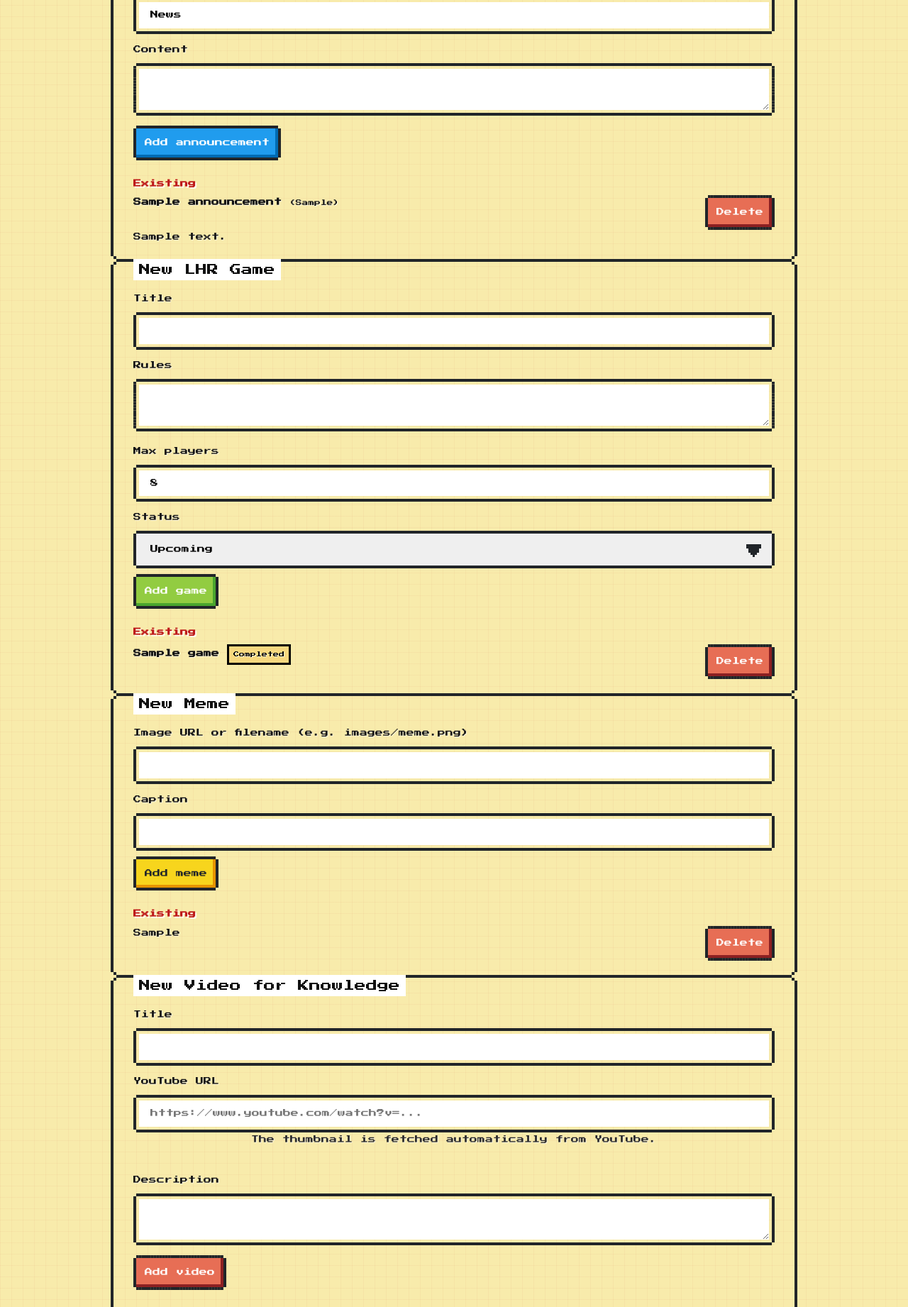
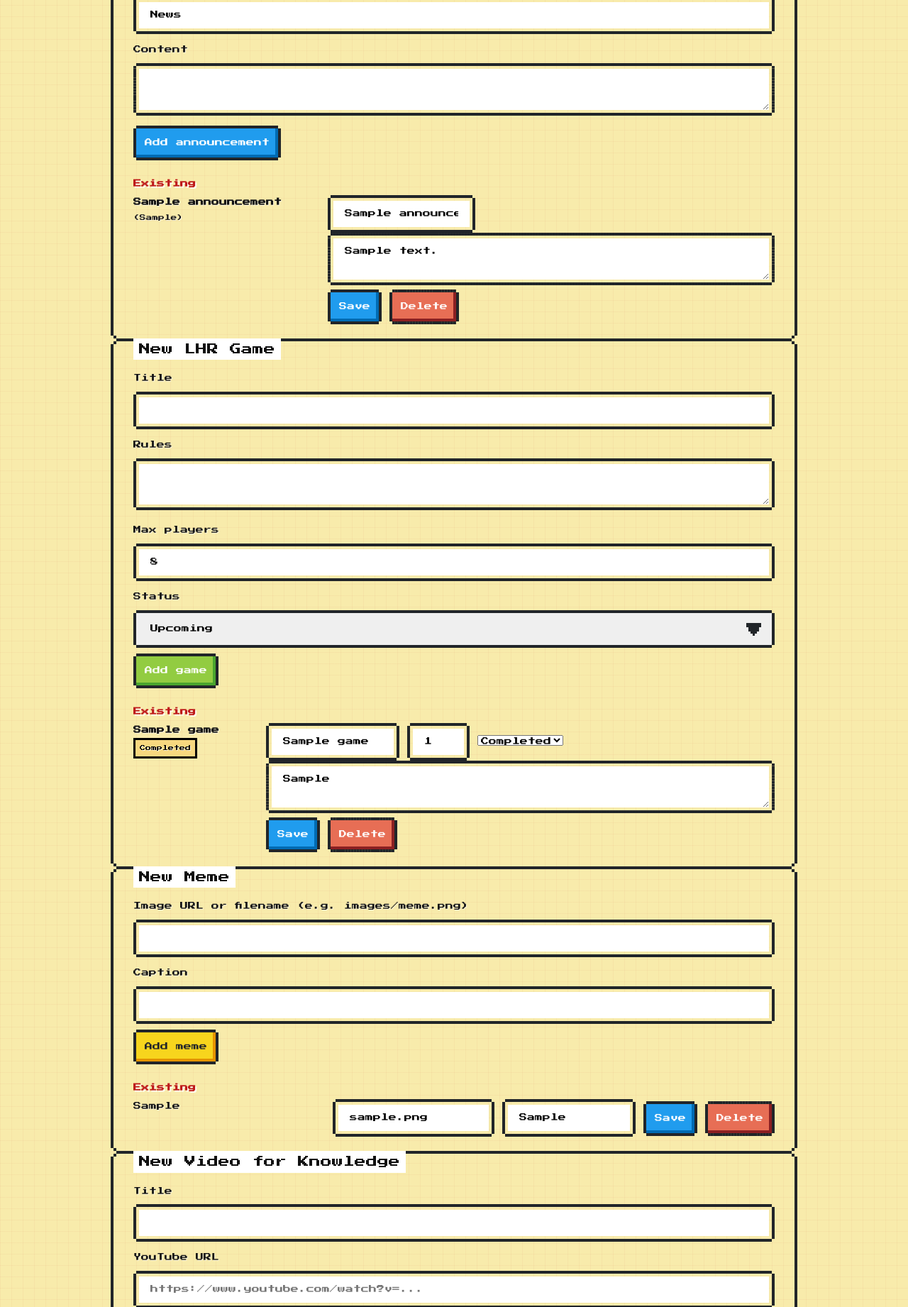
Before and after one commit to asaadzx/C_Dungeons_Dragons, a Flask app: page /admin in a window 1280 px wide. Shown: the part 425-2267 px from the top of the page at 71% size. Run offline with Flask 3, Linux system fonts and the light colour scheme; a user stored in the database is signed in; tables that the repository leaves empty hold one stand-in row (values such as "Sample post"); some libraries are stand-ins or nearby versions.

Commit message:
events: real calendar date + attendance audit log + admin edit/delete + Arabic RTL support

```diff
--- a/app/admin/routes.py
+++ b/app/admin/routes.py
@@ -10,7 +10,7 @@ from flask_login import current_user, login_required
 
 from . import bp
 from ..extensions import db
-from ..models import Announcement, LhrGame, Meme, TedTalk
+from ..models import Announcement, AttendanceAudit, LhrGame, Meme, TedTalk
 
 
 def _extract_youtube_id(url):
@@ -36,6 +36,7 @@ def index():
         games=LhrGame.query.order_by(LhrGame.id).all(),
         memes=Meme.query.order_by(Meme.id.desc()).all(),
         ted_talks=TedTalk.query.order_by(TedTalk.id.desc()).all(),
+        audits=AttendanceAudit.query.order_by(AttendanceAudit.created_at.desc()).limit(20).all(),
     )
 
 
@@ -51,6 +52,27 @@ def add_announcement():
     db.session.add(Announcement(title=title[:200], content=content, category=category[:20]))
     db.session.commit()
     flash("Announcement added.", "success")
+    return redirect(url_for("admin.index"))
+
+
+@bp.route("/admin/announcement/<int:item_id>/edit", methods=["POST"])
+@login_required
+def edit_announcement(item_id):
+    item = db.session.get(Announcement, item_id)
+    if not item:
+        flash("Announcement not found.", "error")
+        return redirect(url_for("admin.index"))
+    title = request.form.get("title", "").strip()
+    content = request.form.get("content", "").strip()
+    category = request.form.get("category", "News").strip() or "News"
+    if not title or not content:
+        flash("Title and content are required.", "error")
+        return redirect(url_for("admin.index"))
+    item.title = title[:200]
+    item.content = content
+    item.category = category[:20]
+    db.session.commit()
+    flash("Announcement updated.", "success")
     return redirect(url_for("admin.index"))
 
 
@@ -86,6 +108,32 @@ def add_lhr():
     return redirect(url_for("admin.index"))
 
 
+@bp.route("/admin/lhr/<int:item_id>/edit", methods=["POST"])
+@login_required
+def edit_lhr(item_id):
+    item = db.session.get(LhrGame, item_id)
+    if not item:
+        flash("Game not found.", "error")
+        return redirect(url_for("admin.index"))
+    title = request.form.get("title", "").strip()
+    rules = request.form.get("rules", "").strip()
+    if not title or not rules:
+        flash("Game title and rules are required.", "error")
+        return redirect(url_for("admin.index"))
+    try:
+        max_players = int(request.form.get("max_players") or item.max_players)
+    except ValueError:
+        max_players = item.max_players
+    status = request.form.get("status", item.status).strip() or item.status
+    item.title = title[:200]
+    item.rules = rules
+    item.max_players = max_players
+    item.status = status[:20]
+    db.session.commit()
+    flash("LHR game updated.", "success")
+    return redirect(url_for("admin.index"))
+
+
 @bp.route("/admin/lhr/<int:item_id>/delete", methods=["POST"])
 @login_required
 def delete_lhr(item_id):
@@ -110,6 +158,25 @@ def add_meme():
     db.session.add(Meme(image_url=image_url[:300], caption=caption))
     db.session.commit()
     flash("Meme added.", "success")
+    return redirect(url_for("admin.index"))
+
+
+@bp.route("/admin/meme/<int:item_id>/edit", methods=["POST"])
+@login_required
+def edit_meme(item_id):
+    item = db.session.get(Meme, item_id)
+    if not item:
+        flash("Meme not found.", "error")
+        return redirect(url_for("admin.index"))
+    image_url = request.form.get("image_url", "").strip()
+    caption = request.form.get("caption", "").strip()
+    if not image_url:
+        flash("Image URL or filename is required.", "error")
+        return redirect(url_for("admin.index"))
+    item.image_url = image_url[:300]
+    item.caption = caption
+    db.session.commit()
+    flash("Meme updated.", "success")
     return redirect(url_for("admin.index"))
 
 
@@ -147,6 +214,36 @@ def add_ted():
     return redirect(url_for("admin.index"))
 
 
+@bp.route("/admin/ted/<int:item_id>/edit", methods=["POST"])
+@login_required
+def edit_ted(item_id):
+    item = db.session.get(TedTalk, item_id)
+    if not item:
+        flash("Video not found.", "error")
+        return redirect(url_for("admin.index"))
+    title = request.form.get("title", "").strip()
+    url = request.form.get("url", "").strip()
+    thumbnail = request.form.get("thumbnail", "").strip()
+    description = request.form.get("description", "").strip()
+    if not title or not url:
+        flash("Title and URL are required.", "error")
+        return redirect(url_for("admin.index"))
+    item.title = title[:300]
+    item.url = url[:500]
+    item.description = description
+    if thumbnail:
+        item.thumbnail = thumbnail[:300]
+    else:
+        video_id = _extract_youtube_id(url)
+        if video_id:
+            item.thumbnail = f"https://img.youtube.com/vi/{video_id}/hqdefault.jpg"
+        elif not item.thumbnail:
+            item.thumbnail = "images/ted-placeholder.png"
+    db.session.commit()
+    flash("Video for Knowledge updated.", "success")
+    return redirect(url_for("admin.index"))
+
+
 @bp.route("/admin/ted/<int:item_id>/delete", methods=["POST"])
 @login_required
 def delete_ted(item_id):
--- a/app/attendance/services.py
+++ b/app/attendance/services.py
@@ -2,7 +2,7 @@ import csv
 import io
 
 from ..extensions import db
-from ..models import AttendanceRecord, AttendanceSession, Student
+from ..models import AttendanceAudit, AttendanceRecord, AttendanceSession, Student
 
 # The only attendance states the app accepts. "late" counts as attended later.
 ALLOWED_STATUSES = {"present", "absent", "late"}
@@ -67,6 +67,9 @@ def save_attendance(day, statuses, notes, user_id):
         if student_id not in seen:
             db.session.delete(record)
 
+    db.session.add(
+        AttendanceAudit(session_id=session.id, changed_by=user_id, action="save", day=day)
+    )
     db.session.commit()
     return session
 
--- a/app/templates/admin/index.html
+++ b/app/templates/admin/index.html
@@ -30,12 +30,20 @@
                 <div class="admin-item">
                     <div class="row-between">
                         <div><strong>{{ a.title }}</strong> <small>({{ a.category }})</small></div>
-                        <form method="POST" action="{{ url_for('admin.delete_announcement', item_id=a.id) }}">
+                        <div>
+                            <form method="POST" action="{{ url_for('admin.edit_announcement', item_id=a.id) }}" style="display:inline">
+                                <input type="hidden" name="csrf_token" value="{{ csrf_token() }}">
+                                <input type="hidden" name="category" value="{{ a.category }}">
+                                <input class="nes-input" name="title" value="{{ a.title }}" style="width:200px">
+                                <textarea class="nes-textarea" name="content">{{ a.content }}</textarea>
+                                <button class="nes-btn is-primary" type="submit">Save</button>
+                            </form>
+                            <form method="POST" action="{{ url_for('admin.delete_announcement', item_id=a.id) }}" style="display:inline">
                                 <input type="hidden" name="csrf_token" value="{{ csrf_token() }}">
                                 <button class="nes-btn is-error" type="submit">Delete</button>
                             </form>
                         </div>
-                    <div>{{ a.content }}</div>
+                    </div>
                 </div>
             {% endfor %}
         {% else %}
@@ -67,12 +75,28 @@
         <h4 class="mt-2">Existing</h4>
         {% if games %}
             {% for g in games %}
-                <div class="admin-item row-between">
+                <div class="admin-item">
+                    <div class="row-between">
                         <div><strong>{{ g.title }}</strong> <span class="tag is-{{ g.status|lower }}">{{ g.status }}</span></div>
-                    <form method="POST" action="{{ url_for('admin.delete_lhr', item_id=g.id) }}">
+                        <div>
+                            <form method="POST" action="{{ url_for('admin.edit_lhr', item_id=g.id) }}" style="display:inline">
+                                <input type="hidden" name="csrf_token" value="{{ csrf_token() }}">
+                                <input class="nes-input" name="title" value="{{ g.title }}" style="width:180px">
+                                <input class="nes-input" name="max_players" type="number" value="{{ g.max_players }}" style="width:80px">
+                                <select name="status">
+                                    <option value="Upcoming" {% if g.status=='Upcoming' %}selected{% endif %}>Upcoming</option>
+                                    <option value="Active" {% if g.status=='Active' %}selected{% endif %}>Active</option>
+                                    <option value="Completed" {% if g.status=='Completed' %}selected{% endif %}>Completed</option>
+                                </select>
+                                <textarea class="nes-textarea" name="rules">{{ g.rules }}</textarea>
+                                <button class="nes-btn is-primary" type="submit">Save</button>
+                            </form>
+                            <form method="POST" action="{{ url_for('admin.delete_lhr', item_id=g.id) }}" style="display:inline">
                                 <input type="hidden" name="csrf_token" value="{{ csrf_token() }}">
                                 <button class="nes-btn is-error" type="submit">Delete</button>
                             </form>
+                        </div>
+                    </div>
                 </div>
             {% endfor %}
         {% else %}
@@ -94,12 +118,22 @@
         <h4 class="mt-2">Existing</h4>
         {% if memes %}
             {% for m in memes %}
-                <div class="admin-item row-between">
+                <div class="admin-item">
+                    <div class="row-between">
                         <div>{{ m.caption or '(no caption)' }}</div>
-                    <form method="POST" action="{{ url_for('admin.delete_meme', item_id=m.id) }}">
+                        <div>
+                            <form method="POST" action="{{ url_for('admin.edit_meme', item_id=m.id) }}" style="display:inline">
+                                <input type="hidden" name="csrf_token" value="{{ csrf_token() }}">
+                                <input class="nes-input" name="image_url" value="{{ m.image_url }}" style="width:220px">
+                                <input class="nes-input" name="caption" value="{{ m.caption }}" style="width:180px">
+                                <button class="nes-btn is-primary" type="submit">Save</button>
+                            </form>
+                            <form method="POST" action="{{ url_for('admin.delete_meme', item_id=m.id) }}" style="display:inline">
                                 <input type="hidden" name="csrf_token" value="{{ csrf_token() }}">
                                 <button class="nes-btn is-error" type="submit">Delete</button>
                             </form>
+                        </div>
+                    </div>
                 </div>
             {% endfor %}
         {% else %}
@@ -125,12 +159,23 @@
         <h4 class="mt-2">Existing</h4>
         {% if ted_talks %}
             {% for t in ted_talks %}
-                <div class="admin-item row-between">
+                <div class="admin-item">
+                    <div class="row-between">
                         <div><strong>{{ t.title }}</strong></div>
-                    <form method="POST" action="{{ url_for('admin.delete_ted', item_id=t.id) }}">
+                        <div>
+                            <form method="POST" action="{{ url_for('admin.edit_ted', item_id=t.id) }}" style="display:inline">
+                                <input type="hidden" name="csrf_token" value="{{ csrf_token() }}">
+                                <input class="nes-input" name="title" value="{{ t.title }}" style="width:200px">
+                                <input class="nes-input" name="url" value="{{ t.url }}" style="width:260px">
+                                <textarea class="nes-textarea" name="description">{{ t.description }}</textarea>
+                                <button class="nes-btn is-primary" type="submit">Save</button>
+                            </form>
+                            <form method="POST" action="{{ url_for('admin.delete_ted', item_id=t.id) }}" style="display:inline">
                                 <input type="hidden" name="csrf_token" value="{{ csrf_token() }}">
                                 <button class="nes-btn is-error" type="submit">Delete</button>
                             </form>
+                        </div>
+                    </div>
                 </div>
             {% endfor %}
         {% else %}
--- a/app/templates/base.html
+++ b/app/templates/base.html
@@ -10,7 +10,7 @@
 
      Responsibility: Frontend Developer role.
      ===================================================================== -->
-<html lang="en">
+<html lang="en" dir="ltr">
 <head>
     <meta charset="UTF-8">
     <!-- Makes the layout scale correctly on phones and tablets. -->
--- a/app/templates/schedule.html
+++ b/app/templates/schedule.html
@@ -35,7 +35,11 @@
 
         <div class="field-row">
             <div>
-                <label for="event_date">Date</label>
+                <label for="event_date_actual">Event date (calendar)</label>
+                <input class="nes-input" type="date" id="event_date_actual" name="event_date_actual">
+            </div>
+            <div>
+                <label for="event_date">Display label (optional)</label>
                 <input class="nes-input" type="text" id="event_date" name="event_date"
                        placeholder="e.g. Fri 21 Oct or 21 Oct">
             </div>
```
Also changed, not shown: other parts of app/templates/admin/index.html (+28 -0 lines), app/hub/routes.py (+34 -12 lines), app/models.py (+16 -1 lines), migrations/versions/89c32c860435_add_event_date_actual_and_attendance_.py (added, +52 -0 lines). Lines whose indentation alone changed are shown as unchanged.
